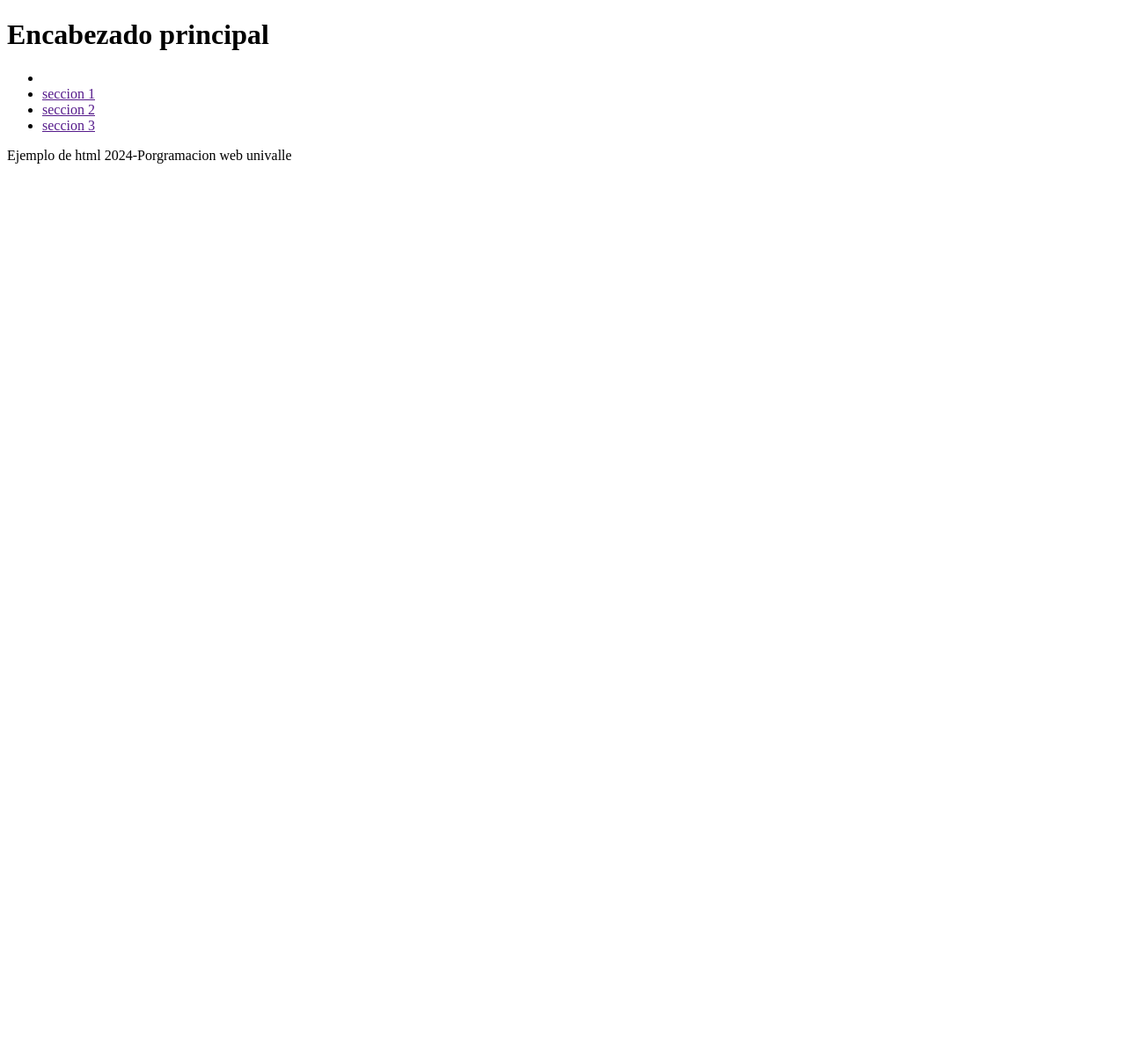
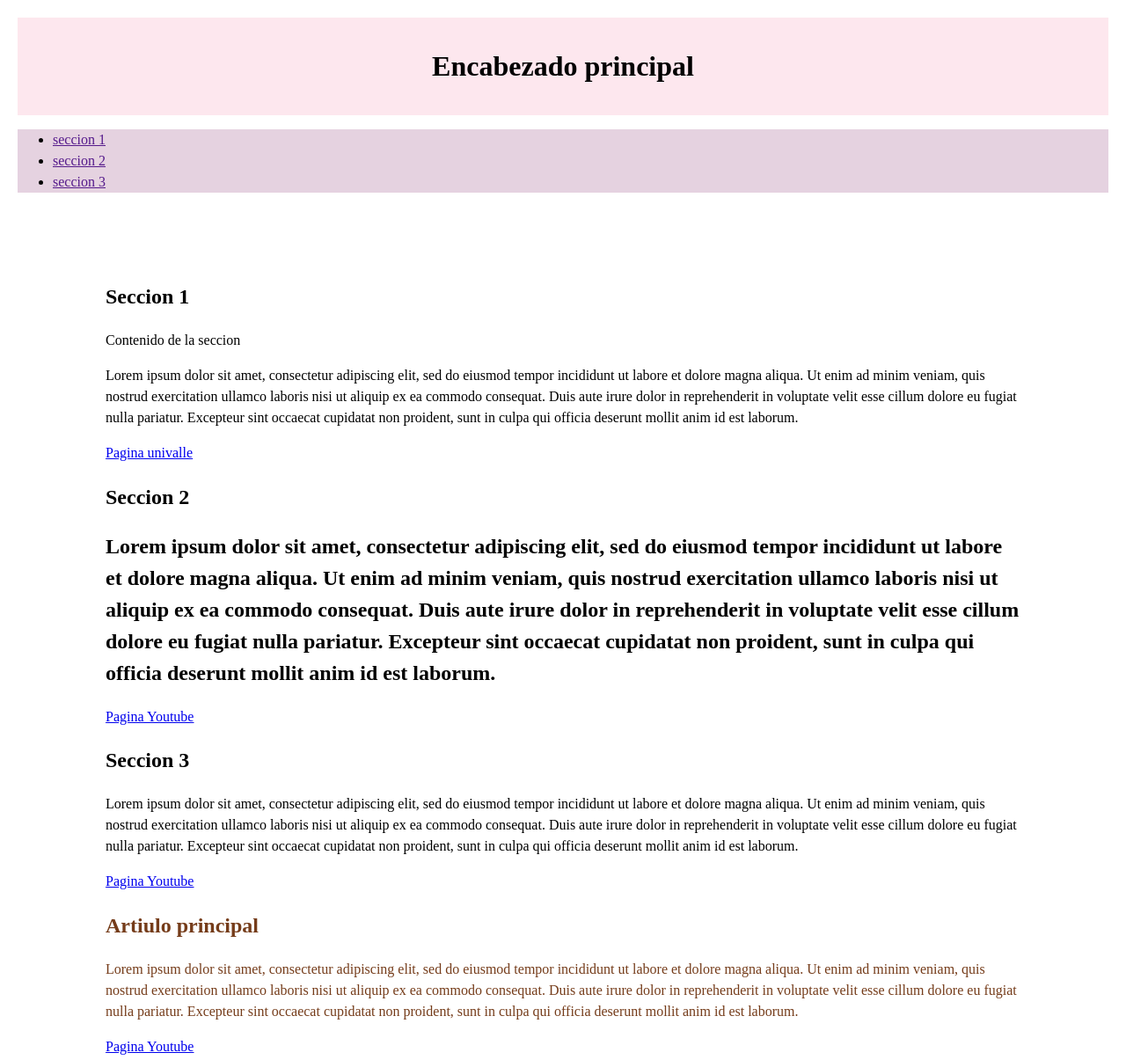
Before and after one commit to Amiraroman/primera-practica, a plain HTML site: page pagina.html in a window 1280 px wide. Shown: the top 1205 px of the page at 88% size. Before the commit the page ends 800 px from the top, so only its background shows below. Drawn offline with Linux system fonts and the light colour scheme.

Commit message:
Avanze 1

```diff
--- a/pagina.html
+++ b/pagina.html
@@ -3,7 +3,40 @@
 <head>
     <meta charset="UTF-8">
     <meta name="viewport" content="width=device-width, initial-scale=1.0">
-    <title>Document</title>
+    <title>Ejemplo de html con secciones</title>
+<style>
+    body{
+           font-family:times 'Times New Roman', Times, serif;
+           line-height:1.5;
+           margin:20px;
+  }
+    header{
+           background-color:rgb(253, 231, 238);
+           color:rgb(0, 0, 0);
+           padding-left:10px;
+           padding-bottom:10px;
+           padding-right:10px;
+           padding-top:10px;
+           text-align:center;
+  }
+  nav{
+    background-color:rgb(229, 210, 224);
+    padding:10 px;
+  }
+  main{
+    margin:100px;
+  }
+  article{
+    border:1px;
+    color:rgb(117, 60, 26);
+  }
+  footer{
+    background-color:black;
+    color:azure;
+    padding:10px;
+    text-align: center;
+  }
+</style>
 </head>
 <body>
     <header>
@@ -11,7 +44,7 @@
     </header>
 <nav>
     <ul>
-        <li><a href=""></a><a href=""></a><a href=""></a></li>
+        <!----<li><a href=""></a><a href=""></a><a href=""></a></li>-->
 
         <li><a href="">seccion 1</a></li>
         <li><a href="">seccion 2</a></li>
@@ -19,12 +52,29 @@
     </ul>
 </nav>
 <main>
-    <section></section>
-    <section></section>
-    <section></section>
+    <section id="seccion" style="color: black;">
+        <h2>Seccion 1</h2>
+        <p>Contenido de la seccion</p>
+        <p>Lorem ipsum dolor sit amet, consectetur adipiscing elit, sed do eiusmod tempor incididunt ut labore et dolore magna aliqua. Ut enim ad minim veniam, quis nostrud exercitation ullamco laboris nisi ut aliquip ex ea commodo consequat. Duis aute irure dolor in reprehenderit in voluptate velit esse cillum dolore eu fugiat nulla pariatur. Excepteur sint occaecat cupidatat non proident, sunt in culpa qui officia deserunt mollit anim id est laborum.</p>
+        <a href="https://www.univalle.edu" target="_blank">Pagina univalle</a>
+    </section>
+    <section id="Seccion 2 del articulo"></section>
+        <h2>Seccion 2</h2>
+        <h2>Lorem ipsum dolor sit amet, consectetur adipiscing elit, sed do eiusmod tempor incididunt ut labore et dolore magna aliqua. Ut enim ad minim veniam, quis nostrud exercitation ullamco laboris nisi ut aliquip ex ea commodo consequat. Duis aute irure dolor in reprehenderit in voluptate velit esse cillum dolore eu fugiat nulla pariatur. Excepteur sint occaecat cupidatat non proident, sunt in culpa qui officia deserunt mollit anim id est laborum.</h2>
+        <a href="http://www.youtube.com" target="_blank">Pagina Youtube</a></a>
+
+    <section id="Seccion 3"></section>
+        <h2>Seccion 3</h2>
+        <p>Lorem ipsum dolor sit amet, consectetur adipiscing elit, sed do eiusmod tempor incididunt ut labore et dolore magna aliqua. Ut enim ad minim veniam, quis nostrud exercitation ullamco laboris nisi ut aliquip ex ea commodo consequat. Duis aute irure dolor in reprehenderit in voluptate velit esse cillum dolore eu fugiat nulla pariatur. Excepteur sint occaecat cupidatat non proident, sunt in culpa qui officia deserunt mollit anim id est laborum.</p>
+        <a href="http://www.youtube.com" target="_blank">Pagina Youtube</a></a>
+    <article>
+        <h2>Artiulo principal</h2>
+        <p>Lorem ipsum dolor sit amet, consectetur adipiscing elit, sed do eiusmod tempor incididunt ut labore et dolore magna aliqua. Ut enim ad minim veniam, quis nostrud exercitation ullamco laboris nisi ut aliquip ex ea commodo consequat. Duis aute irure dolor in reprehenderit in voluptate velit esse cillum dolore eu fugiat nulla pariatur. Excepteur sint occaecat cupidatat non proident, sunt in culpa qui officia deserunt mollit anim id est laborum.</p>
+        <a href="http://www.youtube.com" target="_blank">Pagina Youtube</a></a>
+    </article>
 </main>
 <footer>
-    <p>Ejemplo de html 2024-Porgramacion web univalle</p>
+    <p>Ejemplo de html 2024 &excl;-Porgramacion web univalle</p>
 </footer>
 </body>
 </html>
--- /dev/null
+++ b/style.css
@@ -0,0 +1,52 @@
+body{
+    font-family: 'Times New Roman', Times, serif;
+    margin: 2%;
+    padding: 5px;
+    box-sizing: border-box;
+}
+header,footer{
+    background-color: rgb(20, 88, 84);
+    padding: 20px;
+    text-align: center;
+    color: white;
+}
+section{
+    padding: 2%;
+    text-align: center;
+}
+img{
+    max-width: 100%;
+    height: auto;
+    border-radius:10%;
+}
+table{
+    width:100%;
+
+}
+caption{
+    color:rgb(7, 91, 70);
+    font-family:Impact, Haettenschweiler, 'Arial Narrow Bold', sans-serif;
+    font-size: 35px;
+    line-height: 50px;
+}
+table,th,td{
+    border:1px solid black;
+    border-collapse:collapse;
+    padding:10px;
+}
+td{
+    text-align:center;
+    color:rgb(255, 255, 255);
+    background-color:rgb(94, 145, 134);
+}
+.titulo{
+    color:rgb(142, 168, 190);
+    text-align: center;
+}
+.tarjeta{
+    text-align: center;
+    color:antiquewhite;
+    background-color:rgb(94, 145, 134);
+    display:inline-block;
+    border-radius:100%;
+}
```
Also changed, not shown: inicio.html (added, +76 -0 lines), otro.html (added, +50 -0 lines).
